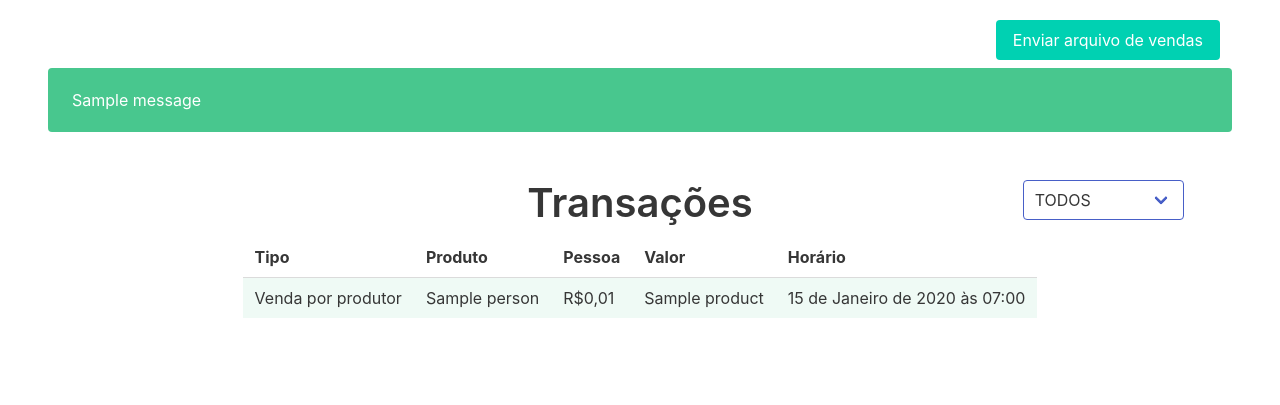
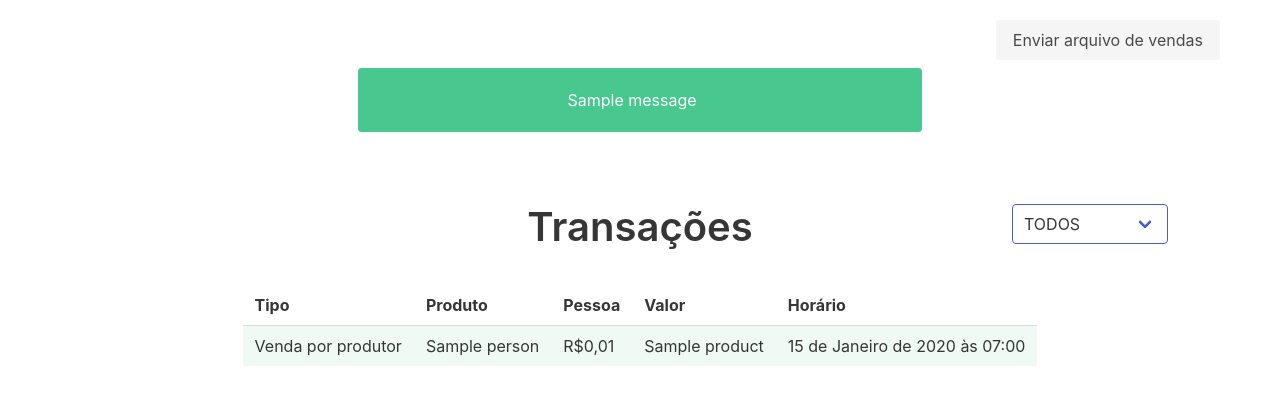
Before and after one commit to rafaelcnagy/sales-parsing, a Django app: page / in a window 1280 px wide. Shown: the top 405 px of the page. Run offline with Django 4.2, Linux system fonts and the light colour scheme; tables that the repository leaves empty hold one stand-in row (values such as "Sample post"); one stand-in notice (Sample message) is shown.

Commit message:
Fixes some interface stuff

```diff
--- a/templates/base.html
+++ b/templates/base.html
@@ -10,19 +10,21 @@
     <nav class="navbar mx-6 mt-3">
         <div class="navbar-end">
             <div class="navbar-item">
-                <a class="button is-primary" href="{% url 'upload' %} ">Enviar arquivo de vendas</a>
+                <a class="button is-light" href="{% url 'upload' %} ">Enviar arquivo de vendas</a>
             </div>
         </div>
     </nav>
 
-    <div class="mx-6 mb-6">
+    <div class="container">
         {% if messages %}
-        <div class="messages">
-            {% for message in messages %}
-            <div class="notification is-{% if message.tags == 'error' %}danger{% else %}{{ message.tags }}{% endif %}">
-                {{ message }}
+        <div class="messages columns is-centered">
+            <div class="column is-half">
+                {% for message in messages %}
+                    <div class="notification is-{% if message.tags == 'error' %}danger{% else %}{{ message.tags }}{% endif %} has-text-centered">
+                        {{ message }}
+                    </div>
+                {% endfor %}
             </div>
-            {% endfor %}
         </div>
         {% endif %}
 
--- a/templates/uploader/list.html
+++ b/templates/uploader/list.html
@@ -7,9 +7,8 @@
 <div class="hero-body">
   <div class="container">
 
-    <div class="columns block">
+    <div class="columns mb-5">
       <div class="column is-2">
-
       </div>
 
       <div class="column">
@@ -32,7 +31,7 @@
 
 
     {% if object_list.person_selected %}
-      <div class="columns block is-centered">
+      <div class="columns my-5 is-centered">
         <div class="column is-half">
           <div class="notification is-primary">
             <h2 class="is-size-4">{{object_list.person_selected.name}}</h2>
@@ -54,7 +53,9 @@
     {% endif %}
 
 
-    <table class="table columns is-centered block">
+    {% if object_list.transactions.count > 0 %}
+
+      <table class="table columns is-centered mt-5">
         <tr>
           <th>Tipo</th>
           <th>Produto</th>
@@ -81,18 +82,19 @@
             <td>{{ transaction.product.name }}</td>
             <td>{{ transaction.date }}</td>
           </tr>
+          {% endfor %}
+      </table>
 
-        {% empty %}
+    {% else %}
       <div class="columns is-centered">
         <div class="column is-4">
-            <div class="notification is-danger is-warning">
+          <div class="notification is-danger is-warning has-text-centered">
             <p class="is-size-4">Nenhuma transação adicionada.</p>
-              <a class="button is-light" href="{% url 'upload' %} ">Envie o arquivo de transações</a>
+            <a class="button is-light m-3" href="{% url 'upload' %} ">Envie o arquivo de transações</a>
           </div>
         </div>
       </div>
-      {% endfor %}
-    </table>
+    {% endif %}
   </div>
 </div>
 
```
Lines whose indentation alone changed are shown as unchanged.
